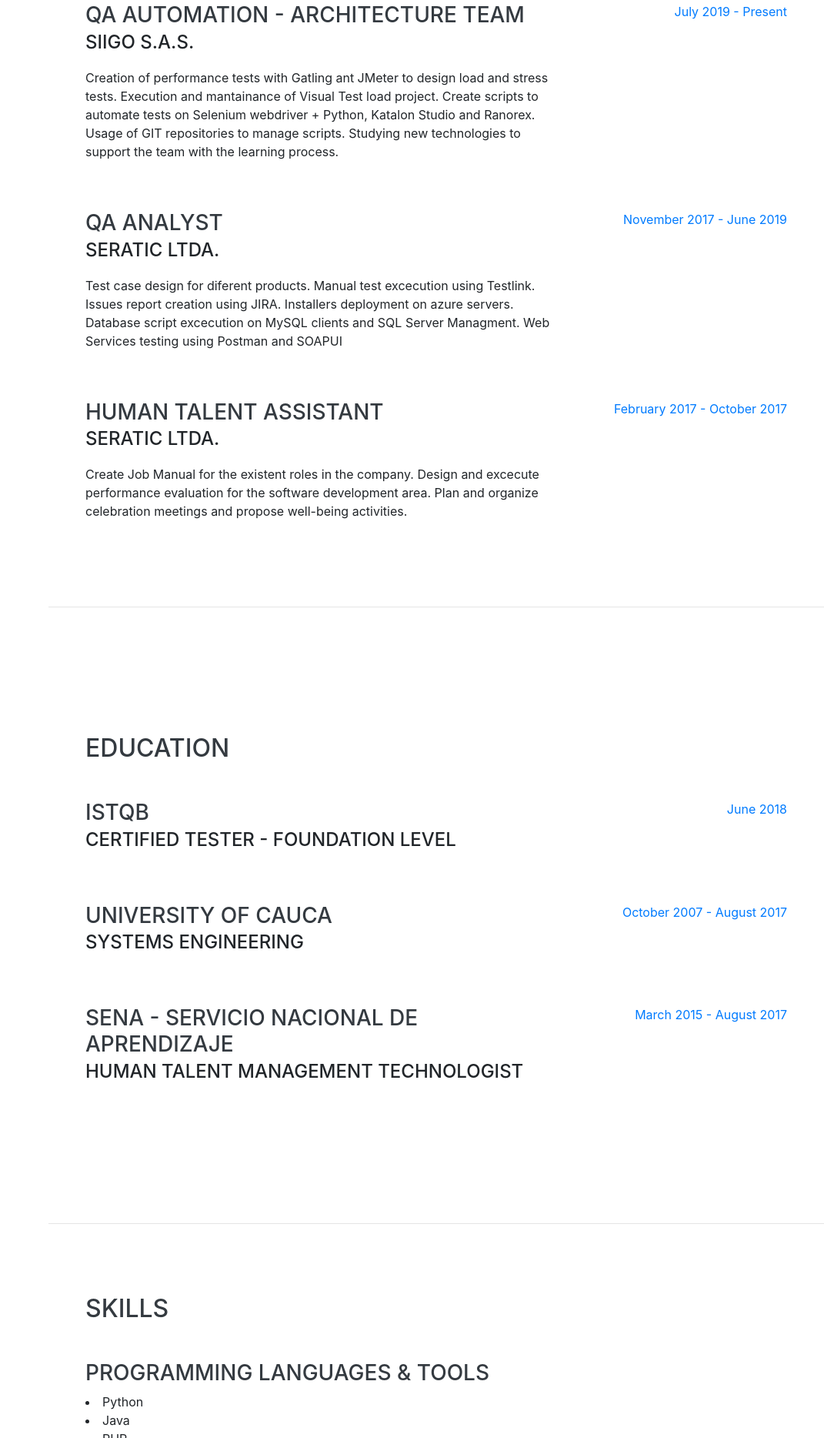
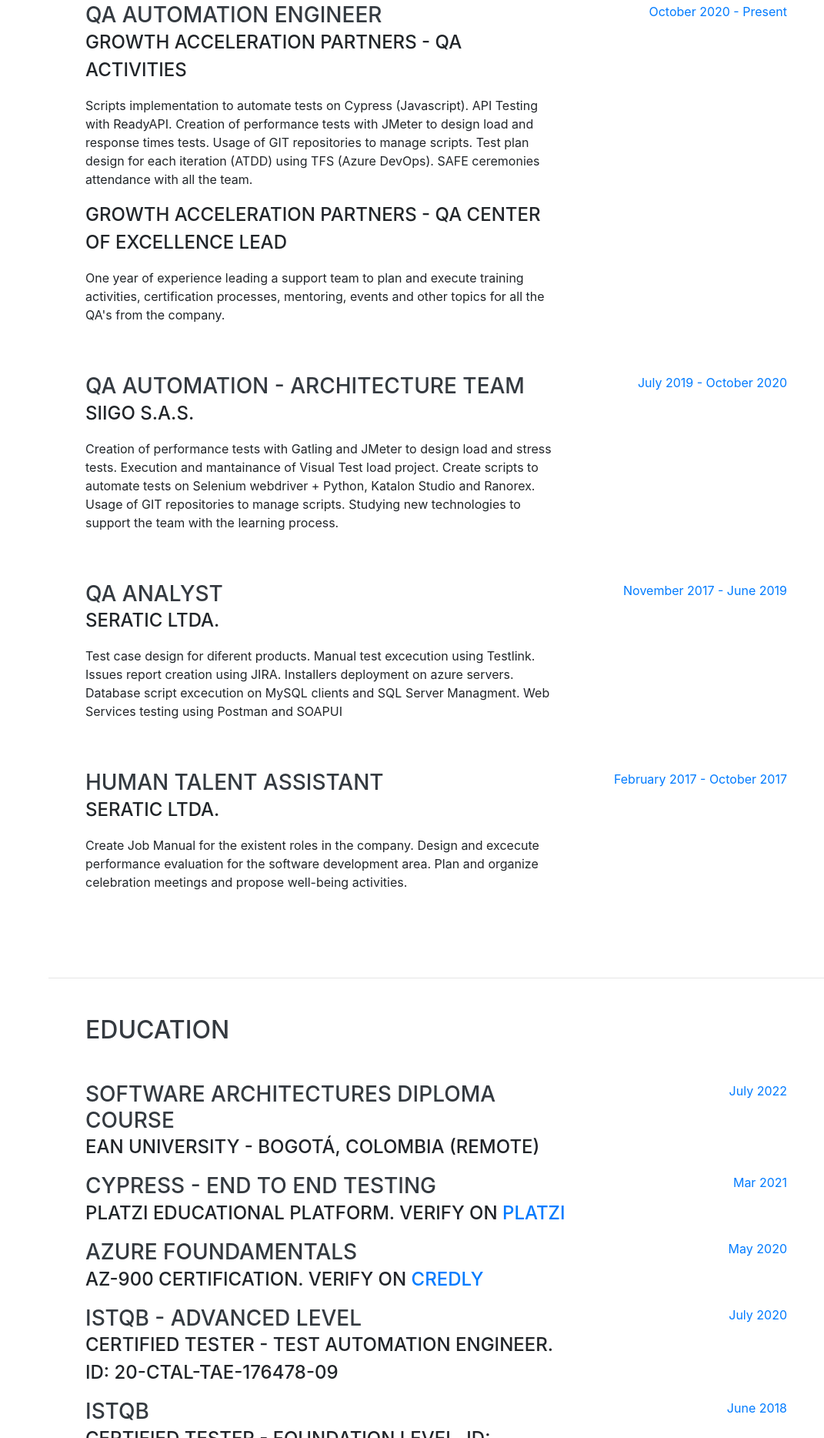
Before and after one commit to MelissaQA/melissaqa.github.io, a website with bundled scripts: page index.html in a window 1280 px wide. Shown: the part 932-2800 px from the top of the page at 77% size, without its empty margins (209-1280 px from the left). Built offline with nearby package versions, Linux system fonts and the light colour scheme; a web font is replaced by a local one.

Commit message:
2023 updates

```diff
--- a/index.html
+++ b/index.html
@@ -69,7 +69,7 @@
         <h1 class="mb-0">Melissa
           <span class="text-primary">Muñoz</span>
         </h1>
-        <div class="subheading mb-5">Popayán · Centro Comercial Campanario
+        <div class="subheading mb-5">Popayán · Colombia
           <a href="mailto:melissa.munozgarzon@gmail.com">melissa.munozgarzon@gmail.com</a>
         </div>
         <p class="lead mb-5">I am a Systems Engineer focused on software product testing, with experience in functional and performance testing, implementing agile methodologies and learning about automation tools.</p>
@@ -78,9 +78,6 @@
       <div class="social-icons">
         <a href="https://www.linkedin.com/in/mmunozg21791">
           <i class="fab fa-linkedin-in"></i>
-        </a>
-        <a href="https://www.facebook.com/schere.meggui">
-          <i class="fab fa-facebook"></i>
         </a>
       </div>
     </div>
@@ -95,12 +92,25 @@
 
         <div class="resume-item d-flex flex-column flex-md-row justify-content-between mb-5">
           <div class="resume-content">
+            <h3 class="mb-0">QA Automation Engineer</h3>
+            <div class="subheading mb-3">Growth Acceleration Partners - QA Activities</div>
+            <p>Scripts implementation to automate tests on Cypress (Javascript). API Testing with ReadyAPI. Creation of performance tests with JMeter to design load and response times tests. Usage of GIT repositories to manage scripts. Test plan design for each iteration (ATDD) using TFS (Azure DevOps). SAFE ceremonies attendance with all the team.</p>
+            <div class="subheading mb-3">Growth Acceleration Partners - QA Center Of Excellence Lead</div>
+            <p>One year of experience leading a support team to plan and execute training activities, certification processes, mentoring, events and other topics for all the QA's from the company.</p>
+          </div>
+          <div class="resume-date text-md-right">
+            <span class="text-primary">October 2020 - Present</span>
+          </div>
+        </div>
+
+        <div class="resume-item d-flex flex-column flex-md-row justify-content-between mb-5">
+          <div class="resume-content">
             <h3 class="mb-0">QA Automation - Architecture Team</h3>
             <div class="subheading mb-3">Siigo S.A.S.</div>
-            <p>Creation of performance tests with Gatling ant JMeter to design load and stress tests. Execution and mantainance of Visual Test load project. Create scripts to automate tests on Selenium webdriver + Python, Katalon Studio and Ranorex. Usage of GIT repositories to manage scripts. Studying new technologies to support the team with the learning process.</p>
+            <p>Creation of performance tests with Gatling and JMeter to design load and stress tests. Execution and mantainance of Visual Test load project. Create scripts to automate tests on Selenium webdriver + Python, Katalon Studio and Ranorex. Usage of GIT repositories to manage scripts. Studying new technologies to support the team with the learning process.</p>
           </div>
           <div class="resume-date text-md-right">
-            <span class="text-primary">July 2019 - Present</span>
+            <span class="text-primary">July 2019 - October 2020</span>
           </div>
         </div>
 
@@ -136,17 +146,57 @@
       <div class="w-100">
         <h2 class="mb-5">Education</h2>
 
-        <div class="resume-item d-flex flex-column flex-md-row justify-content-between mb-5">
+        <div class="resume-item d-flex flex-column flex-md-row justify-content-between">
+          <div class="resume-content">
+            <h3 class="mb-0">Software Architectures Diploma Course</h3>
+            <div class="subheading mb-3">EAN University - Bogotá, Colombia (Remote)</div>
+          </div>
+          <div class="resume-date text-md-right">
+            <span class="text-primary">July 2022</span>
+          </div>
+        </div>
+
+        <div class="resume-item d-flex flex-column flex-md-row justify-content-between">
+          <div class="resume-content">
+            <h3 class="mb-0">Cypress - End To End Testing</h3>
+            <div class="subheading mb-3">Platzi Educational Platform. Verify on <a href="https://platzi.com/p/mgarzon1000/curso/1411-course/diploma/detalle/">Platzi</a></div>
+          </div>
+          <div class="resume-date text-md-right">
+            <span class="text-primary">Mar 2021</span>
+          </div>
+        </div>
+
+        <div class="resume-item d-flex flex-column flex-md-row justify-content-between">
+          <div class="resume-content">
+            <h3 class="mb-0">Azure Foundamentals</h3>
+            <div class="subheading mb-3">AZ-900 Certification. Verify on <a href="https://www.credly.com/badges/c5ce88fb-2d7d-4a86-84b8-b56b83dae7a8/linked_in_profile">Credly</a></div>
+          </div>
+          <div class="resume-date text-md-right">
+            <span class="text-primary">May 2020</span>
+          </div>
+        </div>
+
+        <div class="resume-item d-flex flex-column flex-md-row justify-content-between">
+          <div class="resume-content">
+            <h3 class="mb-0">ISTQB - Advanced Level</h3>
+            <div class="subheading mb-3">Certified Tester - Test Automation Engineer. ID: 20-CTAL-TAE-176478-09</div>
+          </div>
+          <div class="resume-date text-md-right">
+            <span class="text-primary">July 2020</span>
+          </div>
+        </div>
+
+        <div class="resume-item d-flex flex-column flex-md-row justify-content-between">
           <div class="resume-content">
             <h3 class="mb-0">ISTQB</h3>
-            <div class="subheading mb-3">Certified Tester - Foundation Level</div>
+            <div class="subheading mb-3">Certified Tester - Foundation Level. ID: 14887237</div>
           </div>
           <div class="resume-date text-md-right">
             <span class="text-primary">June 2018</span>
           </div>
         </div>
 
-        <div class="resume-item d-flex flex-column flex-md-row justify-content-between mb-5">
+        <div class="resume-item d-flex flex-column flex-md-row justify-content-between">
           <div class="resume-content">
             <h3 class="mb-0">University of Cauca</h3>
             <div class="subheading mb-3">Systems Engineering</div>
@@ -177,16 +227,14 @@
 
         <h3>Programming Languages &amp; Tools</h3>
           <li>Python</li>
-          <li>Java</li>
-          <li>PHP</li>
+          <li>Javascript</li>
 
         <h3>Tools and Technologies</h3>
+          <li>Cypress</li>
+          <li>ReadyAPI</li>
+          <li>JMeter</li>
           <li>Gatling (SBT+IntelliJ)</li>
-          <li>JMeter</li>
-          <li>Selenium Webdriver (Python)</li>
-          <li>Visual Test</li>
-          <li>Katalon Studio</li>
-          <li>Ranorex</li>
+          <li>Visual Test (VS suite)</li>
           <li>Postman</li>
           <li>GIT</li>
           <li>GNU/Linux Operative Systems</li>
@@ -205,9 +253,10 @@
     <section class="resume-section p-3 p-lg-5 d-flex align-items-center" id="interests">
       <div class="w-100">
         <h2 class="mb-5">Interests</h2>
-          <p>My favorite activity is spending time with my family. I am a mother of two little girls and I enjoy being at home with them.</p>
+          <p>My favorite activity is spending time with my family. I am a mother of two little girls and I enjoy being at home with them, my husband and our little dog.</p>
+          <p>Daily I practice weight training (5 days a week). This is something that challenges me everyday and helps me to get my best version. Also I started practicing Taekwondo on Thursdays.</p>
           <p>I am a music lover (hard rock and heavy metal mainly). I love rock bands like Rammstein, Iron Maiden, Judas Priest and Accept.</p>
-          <p>At university I used to practice table tennis and I played some tournaments in another cities like Cali, Pasto and Ipiales.</p>
+          <p>At university I used to practice table tennis and I played some tournaments in another cities like Cali, Pasto and Ipiales (Colombia).</p>
           <p>I like to participate in tech groups like GNU/Linux Unicauca user group and Python Popayán user group. I've organized and colaborated with the logistic of free software events.</p>
       </div>
     </section>
@@ -218,6 +267,10 @@
       <div class="w-100">
         <h2 class="mb-5">Speaker</h2>
         <ul class="fa-ul mb-0">
+          <li>
+            Women in Requirement Engineering, University Of Cauca - Apr 2023 (Speaker) <a href="https://www.linkedin.com/posts/mmunozg21791_c%C3%B3mo-estamos-involucradas-las-mujeres-en-activity-7046151455191232513-BPH2?utm_source=share&utm_medium=member_desktop">Event</a></li>
+          <li>
+            QA Automation talk, University Of Cauca - 2022 (Speaker) <a href="https://www.linkedin.com/posts/mmunozg21791_hoy-particip%C3%A9-como-invitada-para-hablar-sobre-activity-6842567503290392576-v369?utm_source=share&utm_medium=member_desktop">Event</a></li>
           <li>
             Education Freedom Day - 2014 (Organizer)</li>
           <li>
@@ -240,7 +293,7 @@
           <h3>Automation tools and technologies:</h3>
           <p>
             Actually I'm focused on learning about performance testing and practicing with some tools like Gatling and JMeter.
-            Also, I have a lot of interest about improving my functional test automation skills with my Selenium Webdriver with Python repository.</p>
+            Also, I have a lot of interest about improving my functional test automation skills with Cypress.</p>
           <p>
             GIT: I've created my github page and a few repositories where I am practicing my GIT knowledge I've obtained in the course "Become in a GIT expert". On this link you can watch my GitHub repositories: <a href="https://github.com/MelissaQA/">MelissaQA</a>
           </p>
```
